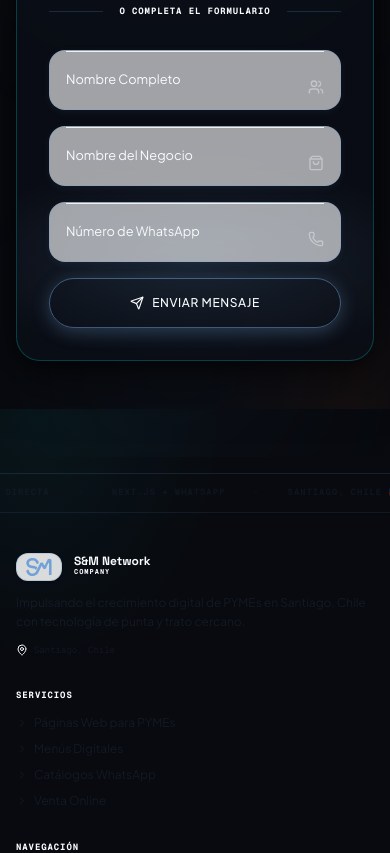
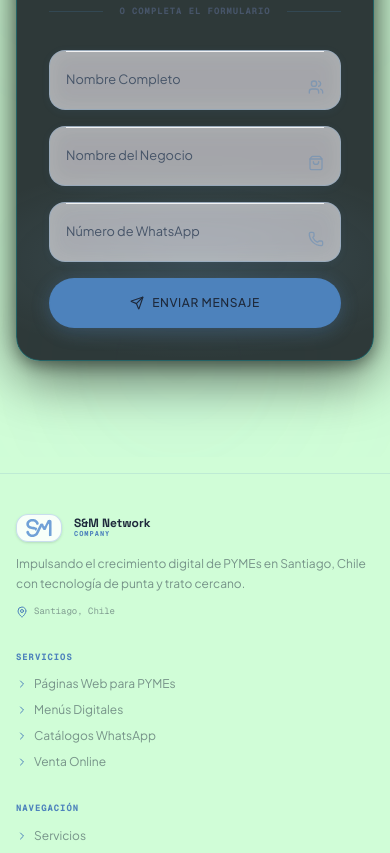
Before and after one commit to m00nskluch/S-M-Network-Company, a Next.js app: page / in a window 390 px wide. Shown: the part 8031-8884 px from the top of the page. Built offline with nearby package versions, Linux system fonts and the light colour scheme.

Commit message:
cambiando paleta de colores, arrelgnado footer y eliminando  Marquee over sm-bg-alt

```diff
--- a/src/app/components/GlassInput.tsx
+++ b/src/app/components/GlassInput.tsx
@@ -54,8 +54,8 @@ export function GlassInput({
   const glowShadow = error
     ? '0 0 0 3px rgba(239,68,68,0.14)'
     : focused
-    ? '0 0 0 3.5px rgba(112,161,215,0.22), 0 4px 16px rgba(112,161,215,0.14)'
-    : '0 2px 8px rgba(112,161,215,0.08)';
+    ? '0 0 0 3.5px rgba(77,130,188,0.22), 0 4px 16px rgba(77,130,188,0.14)'
+    : '0 2px 8px rgba(77,130,188,0.08)';
 
   return (
     <div className="relative">
@@ -81,7 +81,7 @@ export function GlassInput({
             style={{
               left: 0,
               right: 0,
-              background: `radial-gradient(200px circle at ${glowX}% 50%, rgba(112,161,215,0.60), transparent 70%)`,
+              background: `radial-gradient(200px circle at ${glowX}% 50%, rgba(77,130,188,0.60), transparent 70%)`,
               opacity: focused ? 1 : 0,
               transition: 'opacity 0.2s ease',
             }}
--- a/src/app/globals.css
+++ b/src/app/globals.css
@@ -9,20 +9,29 @@
 /* ── Design Tokens ──────────────────────────────────────────── */
 :root {
   /* Base surfaces */
-  --bg-main:        #080A0F;
-  --bg-alt:         #0C0F17;
-  --bg-elevated:    #101420;
+  --bg-main:        #d0fdd7; /* very light green */
+  --bg-alt:         #c4dafa; /* very light blue */
+  --bg-elevated:    #ffffff;
 
   /* Brand palette */
-  --accent-cyan:    #00F0FF;   /* Electric Cyan — tech / code / precision */
-  --accent-cyan-dim:#00B8C8;   /* Dimmed cyan for borders & subtle accents */
-  --accent-orange:  #FF6B35;   /* Warm Copper — human / sales / energy   */
-  --accent-orange-dim: #CC4E1E;/* Dimmed orange for hover states          */
+  --accent-cyan:    #4d82bc;   /* medium blue */
+  --accent-cyan-dim:#84b6f4;   /* light blue */
+  --accent-orange:  #9bfab0;   /* light green */
+  --accent-orange-dim: #c4dafa;/* very light blue */
 
   /* Text */
-  --text-primary:   #F8FAFC;
-  --text-secondary: #94A3B8;
-  --text-muted:     #475569;
+  --text-primary:   #1E293B; /* dark slate for readability */
+  --text-secondary: #475569;
+  --text-muted:     #64748b;
+
+  /* --sm- variables for page.tsx components */
+  --sm-bg:       #d0fdd7;
+  --sm-bg-alt:   #c4dafa;
+  --sm-sky:        #4d82bc;
+  --sm-sky-light:  #84b6f4;
+  --sm-slate:      #1E293B;
+  --sm-slate-mid:  #475569;
+  --sm-sage:       #9bfab0;
 
   /* Glass recipe — dark mode */
   --glass-fill:        rgba(15, 20, 30, 0.65);
@@ -68,13 +77,13 @@
 
 /* ── Tailwind v4 Theme Registration ─────────────────────────── */
 @theme inline {
-  --color-bg-main:        #080A0F;
-  --color-bg-alt:         #0C0F17;
-  --color-bg-elevated:    #101420;
-  --color-accent-cyan:    #00F0FF;
-  --color-accent-orange:  #FF6B35;
-  --color-text-primary:   #F8FAFC;
-  --color-text-secondary: #94A3B8;
+  --color-bg-main:        #d0fdd7;
+  --color-bg-alt:         #c4dafa;
+  --color-bg-elevated:    #ffffff;
+  --color-accent-cyan:    #4d82bc;
+  --color-accent-orange:  #9bfab0;
+  --color-text-primary:   #1E293B;
+  --color-text-secondary: #475569;
   --font-sans:    var(--font-plus-jakarta);
   --font-mono:    var(--font-geist-mono);
   --font-display: var(--font-space-grotesk);
@@ -541,18 +550,6 @@ body {
   border-radius: 4px;
 }
 
-/* ── Footer marquee ─────────────────────────────────────────── */
-.marquee-track {
-  display: flex;
-  width: max-content;
-  animation: marqueeScroll 30s linear infinite;
-}
-.marquee-track:hover { animation-play-state: paused; }
-
-@keyframes marqueeScroll {
-  from { transform: translateX(0); }
-  to   { transform: translateX(-50%); }
-}
 
 /* ── Spring pop ─────────────────────────────────────────────── */
 @keyframes springPop {
@@ -658,7 +655,7 @@ h3, h4 {
   .glass-surface::before { display: none; }
   .liquid-backdrop::before,
   .liquid-backdrop::after { animation: none !important; }
-  .marquee-track { animation: none !important; }
+
   .glass-cta-btn::before { display: none; }
   .shimmer-badge::after { display: none; }
   .glass-surface-glow { animation: none; }
--- a/src/app/page.tsx
+++ b/src/app/page.tsx
@@ -103,7 +103,7 @@ function AnimatedNumber({ value }: { value: number }) {
 /* ─── Santiago Time Capsule ──────────────────────────────────── */
 function TimeCapsule({ time }: { time: string }) {
   return (
-    <div className="flex items-center gap-1.5 px-3 py-1.5 rounded-full border border-[rgba(112,161,215,0.28)] bg-[rgba(255,255,255,0.55)] backdrop-blur-sm shadow-[var(--sm-shadow-xs)]">
+    <div className="flex items-center gap-1.5 px-3 py-1.5 rounded-full border border-[rgba(77,130,188,0.28)] bg-[rgba(255,255,255,0.55)] backdrop-blur-sm shadow-[var(--sm-shadow-xs)]">
       <Clock className="w-3 h-3 shrink-0" style={{ color: 'var(--sm-sky)' }} />
       <span className="font-mono text-[10px] font-bold tabular-nums" style={{ color: 'var(--sm-slate)' }}>
         {time}
@@ -281,8 +281,8 @@ function ProcesosSection() {
                   <div
                     className="w-8 h-8 rounded-xl flex items-center justify-center border"
                     style={{
-                      background: activeStep === i ? 'rgba(112,161,215,0.12)' : 'rgba(112,161,215,0.04)',
-                      borderColor: activeStep === i ? 'rgba(112,161,215,0.35)' : 'rgba(112,161,215,0.12)',
+                      background: activeStep === i ? 'rgba(77,130,188,0.12)' : 'rgba(77,130,188,0.04)',
+                      borderColor: activeStep === i ? 'rgba(77,130,188,0.35)' : 'rgba(77,130,188,0.12)',
                       color: 'var(--sm-sky)',
                       transition: 'all 0.4s ease',
                     }}
@@ -292,7 +292,7 @@ function ProcesosSection() {
                   <span className="font-mono text-xs font-bold uppercase tracking-widest" style={{ color: 'var(--sm-sky)' }}>
                     Paso {step.num}
                   </span>
-                  <div className="h-px flex-1" style={{ background: 'rgba(112,161,215,0.18)' }} />
+                  <div className="h-px flex-1" style={{ background: 'rgba(77,130,188,0.18)' }} />
                 </div>
                 <h4 className="font-display font-bold text-2xl mb-3" style={{ color: 'var(--sm-slate)' }}>
                   {step.label}
@@ -325,8 +325,8 @@ function ProcesosSection() {
                   <g key={step.num}>
                     <motion.circle
                       cx="100" cy={step.cy} r="30"
-                      fill={activeStep >= i ? 'rgba(112,161,215,0.10)' : 'rgba(255,255,255,0.4)'}
-                      stroke={activeStep >= i ? '#70A1D7' : 'rgba(112,161,215,0.18)'}
+                      fill={activeStep >= i ? 'rgba(77,130,188,0.10)' : 'rgba(255,255,255,0.4)'}
+                      stroke={activeStep >= i ? '#70A1D7' : 'rgba(77,130,188,0.18)'}
                       strokeWidth="1.5"
                       animate={{
                         opacity: activeStep >= i ? 1 : 0.3,
@@ -340,7 +340,7 @@ function ProcesosSection() {
                       <motion.circle
                         cx="100" cy={step.cy} r="38"
                         fill="none"
-                        stroke="rgba(112,161,215,0.25)"
+                        stroke="rgba(77,130,188,0.25)"
                         strokeWidth="1"
                         animate={{ scale: [1, 1.15, 1], opacity: [0.5, 0, 0.5] }}
                         transition={{ duration: 2.2, repeat: Infinity, ease: 'easeInOut' }}
@@ -407,7 +407,7 @@ function CursorHalo() {
       className="fixed top-0 left-0 w-6 h-6 rounded-full pointer-events-none z-[9999]"
       style={{
         background: 'rgba(142,197,252,0.55)',
-        boxShadow: '0 0 14px 3px rgba(112,161,215,0.25)',
+        boxShadow: '0 0 14px 3px rgba(77,130,188,0.25)',
         filter: 'blur(1px)',
         mixBlendMode: 'multiply',
         willChange: 'transform',
@@ -621,18 +621,18 @@ export default function Page() {
                 className="border-sky-lavender relative w-full max-w-[280px] rounded-[36px]"
                 style={{
                   background: 'rgba(255,255,255,0.92)',
-                  boxShadow: '0 28px 72px rgba(112,161,215,0.26), 0 10px 24px rgba(30,41,59,0.12)',
+                  boxShadow: '0 28px 72px rgba(77,130,188,0.26), 0 10px 24px rgba(30,41,59,0.12)',
                 }}
                 whileHover={prefersReduced ? {} : { y: -6, scale: 1.02 }}
                 transition={{ duration: 0.45, ease: [0.16, 1, 0.3, 1] }}
               >
-                <div className="rounded-[35px] overflow-hidden border border-[rgba(112,161,215,0.18)]">
+                <div className="rounded-[35px] overflow-hidden border border-[rgba(77,130,188,0.18)]">
 
                   {/* Dynamic Island / notch capsule */}
-                  <div className="bg-white pt-2.5 pb-2 px-5 flex items-center justify-between border-b border-[rgba(112,161,215,0.08)]">
+                  <div className="bg-white pt-2.5 pb-2 px-5 flex items-center justify-between border-b border-[rgba(77,130,188,0.08)]">
                     <div
                       className="absolute top-2 left-1/2 -translate-x-1/2 h-6 px-4 rounded-full z-20 flex items-center gap-2 shadow-sm"
-                      style={{ background: 'rgba(248,249,250,0.95)', border: '1px solid rgba(112,161,215,0.2)' }}
+                      style={{ background: 'rgba(248,249,250,0.95)', border: '1px solid rgba(77,130,188,0.2)' }}
                     >
                       <span className="font-mono text-[8px] font-bold tabular-nums" style={{ color: 'var(--sm-slate)' }}>
                         {santiagoTime.slice(0, 5)}
@@ -644,7 +644,7 @@ export default function Page() {
                   </div>
 
                   {/* App header */}
-                  <div className="px-4 pt-2 pb-3 border-b border-[rgba(112,161,215,0.08)]" style={{ background: 'white' }}>
+                  <div className="px-4 pt-2 pb-3 border-b border-[rgba(77,130,188,0.08)]" style={{ background: 'white' }}>
                     <div className="flex items-center justify-between mb-1">
                       <StatusBadge color="sage" dot>Demo Interactiva</StatusBadge>
                       <Heart className="w-3 h-3 fill-current animate-pulse" style={{ color: '#F87171' }} />
@@ -663,7 +663,7 @@ export default function Page() {
                       <div
                         key={item.id}
                         className="flex justify-between items-center p-2.5 rounded-xl"
-                        style={{ background: 'white', border: '1px solid rgba(112,161,215,0.12)' }}
+                        style={{ background: 'white', border: '1px solid rgba(77,130,188,0.12)' }}
                       >
                         <div className="flex-1 pr-2">
                           <p className="text-[11px] font-semibold leading-tight" style={{ color: 'var(--sm-slate)' }}>
@@ -675,12 +675,12 @@ export default function Page() {
                         </div>
                         <div
                           className="flex items-center gap-1 rounded-lg p-1 shrink-0"
-                          style={{ background: 'rgba(248,249,250,0.9)', border: '1px solid rgba(112,161,215,0.15)' }}
+                          style={{ background: 'rgba(248,249,250,0.9)', border: '1px solid rgba(77,130,188,0.15)' }}
                         >
                           <button
                             onClick={() => handleDecrement(item.id)}
                             className="w-5 h-5 rounded-md flex items-center justify-center text-[11px] font-bold transition-colors focus-visible:ring-1 focus-visible:ring-[#70A1D7]"
-                            style={{ background: 'rgba(112,161,215,0.1)', color: 'var(--sm-slate)', border: '1px solid rgba(112,161,215,0.2)' }}
+                            style={{ background: 'rgba(77,130,188,0.1)', color: 'var(--sm-slate)', border: '1px solid rgba(77,130,188,0.2)' }}
                             aria-label={`Restar ${item.name}`}
                           >
                             −
@@ -709,7 +709,7 @@ export default function Page() {
                   </div>
 
                   {/* Checkout bar */}
-                  <div className="border-t border-[rgba(112,161,215,0.12)] px-4 py-3 relative" style={{ background: 'white' }}>
+                  <div className="border-t border-[rgba(77,130,188,0.12)] px-4 py-3 relative" style={{ background: 'white' }}>
                     <div className="flex items-center justify-between">
                       <div>
                         <span className="block font-mono text-[8px] font-bold uppercase tracking-wider" style={{ color: 'var(--sm-slate-mid)' }}>
@@ -737,9 +737,9 @@ export default function Page() {
                           exit={{ opacity: 0, y: 12 }}
                           transition={{ duration: 0.24, ease: 'easeOut' as const }}
                           className="absolute inset-0 z-40 p-4 flex flex-col justify-between"
-                          style={{ background: 'rgba(255,255,255,0.97)', borderTop: '1px solid rgba(112,161,215,0.12)', borderRadius: 'inherit' }}
+                          style={{ background: 'rgba(255,255,255,0.97)', borderTop: '1px solid rgba(77,130,188,0.12)', borderRadius: 'inherit' }}
                         >
-                          <div className="flex justify-between items-center pb-2" style={{ borderBottom: '1px solid rgba(112,161,215,0.12)' }}>
+                          <div className="flex justify-between items-center pb-2" style={{ borderBottom: '1px solid rgba(77,130,188,0.12)' }}>
                             <StatusBadge color="sage">Resumen Pedido</StatusBadge>
                             <button
                               onClick={() => setIsCheckoutOpen(false)}
@@ -755,7 +755,7 @@ export default function Page() {
                             <p className="font-mono text-[8px] leading-relaxed p-2.5 rounded-lg" style={{
                               color: 'var(--sm-slate-mid)',
                               background: 'rgba(248,249,250,0.9)',
-                              border: '1px solid rgba(112,161,215,0.14)',
+                              border: '1px solid rgba(77,130,188,0.14)',
                             }}>
                               &ldquo;Hola Dona Flor Gourmet, quisiera pedir:{' '}
                               {menuItems.filter((i) => i.count > 0).map((i) => `${i.count}x ${i.name}`).join(', ') || '1x Empanadas'}.{' '}
@@ -844,7 +844,7 @@ export default function Page() {
               <div className="space-y-5 relative z-10">
                 <motion.div
                   className="w-12 h-12 rounded-2xl flex items-center justify-center border"
-                  style={{ background: 'rgba(112,161,215,0.10)', borderColor: 'rgba(112,161,215,0.28)', color: 'var(--sm-sky)' }}
+                  style={{ background: 'rgba(77,130,188,0.10)', borderColor: 'rgba(77,130,188,0.28)', color: 'var(--sm-sky)' }}
                   animate={prefersReduced ? {} : { scale: [1, 1.1, 1] }}
                   transition={{ duration: 2.5, repeat: Infinity, ease: 'easeInOut' }}
                 >
@@ -859,7 +859,7 @@ export default function Page() {
                   </p>
                 </div>
               </div>
-              <div className="mt-6 pt-4 font-mono text-[9px] font-bold uppercase tracking-wider relative z-10" style={{ borderTop: '1px solid rgba(112,161,215,0.18)', color: 'var(--sm-sky)' }}>
+              <div className="mt-6 pt-4 font-mono text-[9px] font-bold uppercase tracking-wider relative z-10" style={{ borderTop: '1px solid rgba(77,130,188,0.18)', color: 'var(--sm-sky)' }}>
                 Un único pago · Código propio · Conexión directa
               </div>
             </SpotlightCard>
@@ -911,7 +911,7 @@ export default function Page() {
               <div className="space-y-5 relative z-10">
                 <motion.div
                   className="w-14 h-14 rounded-2xl border flex items-center justify-center"
-                  style={{ color: 'var(--sm-sky)', borderColor: 'rgba(112,161,215,0.28)', background: 'rgba(112,161,215,0.08)' }}
+                  style={{ color: 'var(--sm-sky)', borderColor: 'rgba(77,130,188,0.28)', background: 'rgba(77,130,188,0.08)' }}
                   whileHover={prefersReduced ? {} : { scale: 1.12, rotate: 6 }}
                   transition={{ duration: 0.28, ease: [0.34, 1.56, 0.64, 1] as const }}
                 >
@@ -926,7 +926,7 @@ export default function Page() {
                   </p>
                 </div>
               </div>
-              <div className="pt-5 flex items-center justify-between relative z-10" style={{ borderTop: '1px solid rgba(112,161,215,0.14)' }}>
+              <div className="pt-5 flex items-center justify-between relative z-10" style={{ borderTop: '1px solid rgba(77,130,188,0.14)' }}>
                 <span className="font-mono text-[9px] font-bold uppercase tracking-wider" style={{ color: 'var(--sm-sky)' }}>
                   Velocidad + SEO Local
                 </span>
@@ -945,7 +945,7 @@ export default function Page() {
               <div className="space-y-5 relative z-10">
                 <motion.div
                   className="w-12 h-12 rounded-2xl border flex items-center justify-center"
-                  style={{ color: 'var(--sm-sky)', borderColor: 'rgba(112,161,215,0.28)', background: 'rgba(112,161,215,0.08)' }}
+                  style={{ color: 'var(--sm-sky)', borderColor: 'rgba(77,130,188,0.28)', background: 'rgba(77,130,188,0.08)' }}
                   whileHover={prefersReduced ? {} : { scale: 1.10, rotate: -5 }}
                   transition={{ duration: 0.25, ease: [0.34, 1.56, 0.64, 1] as const }}
                 >
@@ -960,7 +960,7 @@ export default function Page() {
                   </p>
                 </div>
               </div>
-              <div className="pt-5 flex items-center justify-between relative z-10" style={{ borderTop: '1px solid rgba(112,161,215,0.14)' }}>
+              <div className="pt-5 flex items-center justify-between relative z-10" style={{ borderTop: '1px solid rgba(77,130,188,0.14)' }}>
                 <span className="font-mono text-[9px] font-bold uppercase tracking-wider" style={{ color: 'var(--sm-sky)' }}>
                   Precios CLP + WhatsApp
                 </span>
@@ -976,7 +976,7 @@ export default function Page() {
               <div className="flex-1 space-y-4 relative z-10">
                 <motion.div
                   className="w-12 h-12 rounded-2xl border flex items-center justify-center"
-                  style={{ color: 'var(--sm-sky)', borderColor: 'rgba(112,161,215,0.28)', background: 'rgba(112,161,215,0.08)' }}
+                  style={{ color: 'var(--sm-sky)', borderColor: 'rgba(77,130,188,0.28)', background: 'rgba(77,130,188,0.08)' }}
                   whileHover={prefersReduced ? {} : { scale: 1.10, rotate: 4 }}
                   transition={{ duration: 0.25, ease: [0.34, 1.56, 0.64, 1] as const }}
                 >
@@ -1055,7 +1055,7 @@ export default function Page() {
               role: 'Liderazgo Comercial & Gestión',
               desc: 'Enfocado en relaciones comerciales empáticas, atención personalizada y presupuestos realistas sin sobrecostos para PYMEs.',
               badgeColor: 'sky' as const,
-              iconColor: 'rgba(112,161,215,0.12)',
+              iconColor: 'rgba(77,130,188,0.12)',
             },
             {
               initials: 'JU', name: 'Jeshua Useche',
@@ -1083,7 +1083,7 @@ export default function Page() {
                   </motion.div>
                   {/* Pulsing ring */}
                   <motion.div
-                    className="absolute inset-0 rounded-full border-2 border-[rgba(112,161,215,0.3)]"
+                    className="absolute inset-0 rounded-full border-2 border-[rgba(77,130,188,0.3)]"
                     animate={prefersReduced ? {} : { scale: [1, 1.22, 1], opacity: [0.7, 0, 0.7] }}
                     transition={{ duration: 3, repeat: Infinity, ease: 'easeInOut' }}
                     aria-hidden="true"
@@ -1104,12 +1104,12 @@ export default function Page() {
                       href="#contacto"
                       className="inline-flex items-center gap-1.5 px-3 py-1.5 rounded-full text-[10px] font-medium transition-all duration-200 hover:shadow-sm"
                       style={{
-                        background: 'rgba(112,161,215,0.10)',
-                        border: '1px solid rgba(112,161,215,0.24)',
+                        background: 'rgba(77,130,188,0.10)',
+                        border: '1px solid rgba(77,130,188,0.24)',
                         color: 'var(--sm-sky)',
                       }}
-                      onMouseEnter={(e) => { e.currentTarget.style.background = 'rgba(112,161,215,0.18)'; }}
-                      onMouseLeave={(e) => { e.currentTarget.style.background = 'rgba(112,161,215,0.10)'; }}
+                      onMouseEnter={(e) => { e.currentTarget.style.background = 'rgba(77,130,188,0.18)'; }}
+                      onMouseLeave={(e) => { e.currentTarget.style.background = 'rgba(77,130,188,0.10)'; }}
                     >
                       <MessageCircle className="w-3 h-3" />
                       Contactar
@@ -1150,11 +1150,11 @@ export default function Page() {
 
 
             <div className="relative z-10 flex items-center gap-4 mb-8">
-              <div className="h-px flex-1" style={{ background: 'rgba(112,161,215,0.2)' }} />
+              <div className="h-px flex-1" style={{ background: 'rgba(77,130,188,0.2)' }} />
               <span className="font-mono text-[9px] font-bold uppercase tracking-widest" style={{ color: 'var(--sm-slate-mid)' }}>
                 O completa el formulario
               </span>
-              <div className="h-px flex-1" style={{ background: 'rgba(112,161,215,0.2)' }} />
+              <div className="h-px flex-1" style={{ background: 'rgba(77,130,188,0.2)' }} />
             </div>
 
             <AnimatePresence mode="wait">
@@ -1173,8 +1173,8 @@ export default function Page() {
                     transition={{ ...spring, delay: 0.1 }}
                     className="w-16 h-16 rounded-full flex items-center justify-center mx-auto border"
                     style={{
-                      background: 'rgba(112,161,215,0.10)',
-                      borderColor: 'rgba(112,161,215,0.28)',
+                      background: 'rgba(77,130,188,0.10)',
+                      borderColor: 'rgba(77,130,188,0.28)',
                       color: 'var(--sm-sky)',
                     }}
                   >
@@ -1240,26 +1240,8 @@ export default function Page() {
       {/* ══════════════════════════════════════════════════════
           FOOTER
           ══════════════════════════════════════════════════════ */}
-      <footer className="mt-4" style={{ borderTop: '1px solid rgba(112,161,215,0.14)' }}>
-        {/* Marquee over sm-bg-alt */}
-        <div className="overflow-hidden py-3" style={{ background: 'var(--sm-bg-alt)', borderBottom: '1px solid rgba(112,161,215,0.10)' }}>
-          <div className="marquee-track">
-            {[...Array(4)].map((_, i) => (
-              <span key={i} className="flex items-center gap-7 pr-7 font-mono text-[9px] font-bold uppercase tracking-widest shrink-0" style={{ color: 'rgba(30,41,59,0.35)' }}>
-                <span>Sin cobros mensuales</span>
-                <span style={{ color: 'var(--sm-sky)' }}>·</span>
-                <span>Código propio</span>
-                <span style={{ color: 'var(--sm-sky)' }}>·</span>
-                <span>Conexión directa</span>
-                <span style={{ color: 'var(--sm-lavender)' }}>·</span>
-                <span>Next.js + WhatsApp</span>
-                <span style={{ color: 'var(--sm-lavender)' }}>·</span>
-                <span>Santiago, Chile 🇨🇱</span>
-                <span style={{ color: 'var(--sm-sage)' }}>·</span>
-              </span>
-            ))}
-          </div>
-        </div>
+      <footer className="mt-4" style={{ borderTop: '1px solid rgba(77,130,188,0.14)' }}>
+
 
         <div className="max-w-7xl mx-auto px-4 md:px-8 py-10">
           <div className="grid grid-cols-1 md:grid-cols-3 gap-8 mb-8">
@@ -1327,7 +1309,7 @@ export default function Page() {
           </div>
 
           {/* Bottom bar */}
-          <div className="pt-6 flex flex-col md:flex-row items-center justify-between gap-4" style={{ borderTop: '1px solid rgba(112,161,215,0.12)' }}>
+          <div className="pt-6 flex flex-col md:flex-row items-center justify-between gap-4" style={{ borderTop: '1px solid rgba(77,130,188,0.12)' }}>
             <p className="font-mono text-[9px] uppercase tracking-wider" style={{ color: 'rgba(30,41,59,0.4)' }}>
               © {new Date().getFullYear()} S&M Network Company. Todos los derechos reservados.
             </p>
```
Also changed, not shown: src/app/components/MagneticButton.tsx (+5 -5 lines).
